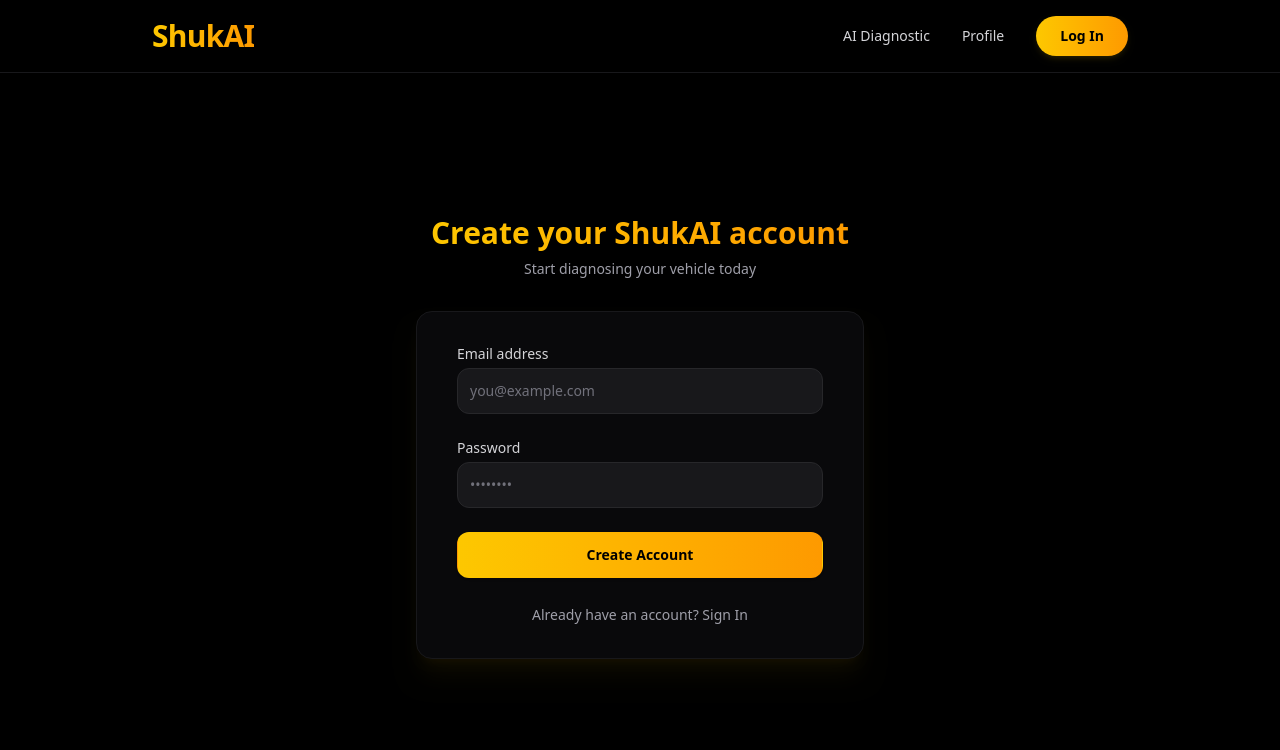
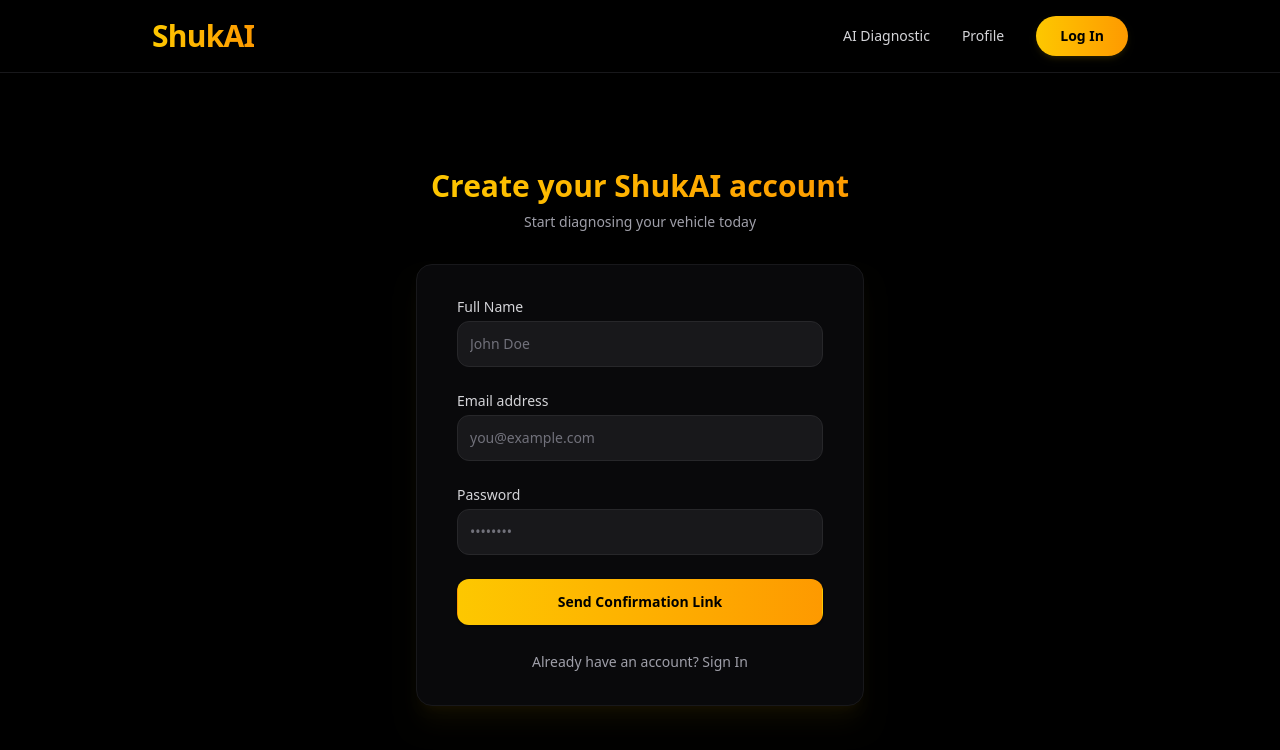
Before and after one commit to Gr33nstonecorp/shuka, a Next.js app: page /login in a window 1280 px wide. Both pictures are taken after a click on the button "Don't have an account? Create one". Shown: the top 750 px of the page. Built offline with nearby package versions, Linux system fonts and the light colour scheme; no server answers.

Commit message:
Enhance sign-up with full name and update messages
Added full name input for sign-up and updated success message.

```diff
--- a/app/login/page.tsx
+++ b/app/login/page.tsx
@@ -3,9 +3,7 @@
 import { useState } from "react";
 import { useRouter } from "next/navigation";
 import { createClient } from "@supabase/supabase-js";
-import Link from "next/link";
 
-// Initialize Supabase client on the client side
 const supabase = createClient(
   process.env.NEXT_PUBLIC_SUPABASE_URL!,
   process.env.NEXT_PUBLIC_SUPABASE_ANON_KEY!
@@ -15,6 +13,7 @@ export default function LoginPage() {
   const router = useRouter();
   const [email, setEmail] = useState("");
   const [password, setPassword] = useState("");
+  const [fullName, setFullName] = useState("");
   const [loading, setLoading] = useState(false);
   const [isSignUp, setIsSignUp] = useState(false);
   const [errorMsg, setErrorMsg] = useState("");
@@ -28,23 +27,27 @@ export default function LoginPage() {
 
     try {
       if (isSignUp) {
-        // Profile Creation / Sign Up
-        const { data, error } = await supabase.auth.signUp({
+        // Sign Up with full name passed to Supabase user metadata
+        const { error } = await supabase.auth.signUp({
           email,
           password,
           options: {
             emailRedirectTo: `${window.location.origin}/profile`,
+            data: {
+              full_name: fullName,
+            }
           },
         });
         if (error) throw error;
-        setSuccessMsg("Check your email for the confirmation link!");
+        setSuccessMsg("We sent a confirmation link! Check your email to verify your account.");
       } else {
         // Log In
-        const { error } = await supabase.auth.signInWithPassword({
+        const { data, error } = await supabase.auth.signInWithPassword({
           email,
           password,
         });
         if (error) throw error;
+
         router.push("/profile");
         router.refresh();
       }
@@ -77,6 +80,22 @@ export default function LoginPage() {
             {successMsg && (
               <div className="bg-green-500/10 border border-green-500/20 text-green-400 p-3 rounded-lg text-sm">
                 ✉️ {successMsg}
+              </div>
+            )}
+
+            {isSignUp && (
+              <div>
+                <label className="block text-sm font-medium text-zinc-300">Full Name</label>
+                <div className="mt-1">
+                  <input
+                    type="text"
+                    required
+                    value={fullName}
+                    onChange={(e) => setFullName(e.target.value)}
+                    className="appearance-none block w-full px-3 py-3 rounded-xl bg-zinc-900 border border-zinc-800 placeholder-zinc-500 text-white focus:outline-none focus:ring-2 focus:ring-yellow-400 focus:border-transparent text-sm"
+                    placeholder="John Doe"
+                  />
+                </div>
               </div>
             )}
 
@@ -114,7 +133,7 @@ export default function LoginPage() {
                 disabled={loading}
                 className="w-full flex justify-center py-3 px-4 border border-transparent rounded-xl shadow-sm text-sm font-bold text-black bg-gradient-to-r from-yellow-400 to-amber-500 hover:from-yellow-300 hover:to-amber-400 focus:outline-none focus:ring-2 focus:ring-offset-2 focus:ring-yellow-400 disabled:opacity-50 transition duration-150"
               >
-                {loading ? "Please wait..." : isSignUp ? "Create Account" : "Sign In"}
+                {loading ? "Please wait..." : isSignUp ? "Send Confirmation Link" : "Sign In"}
               </button>
             </div>
           </form>
```
